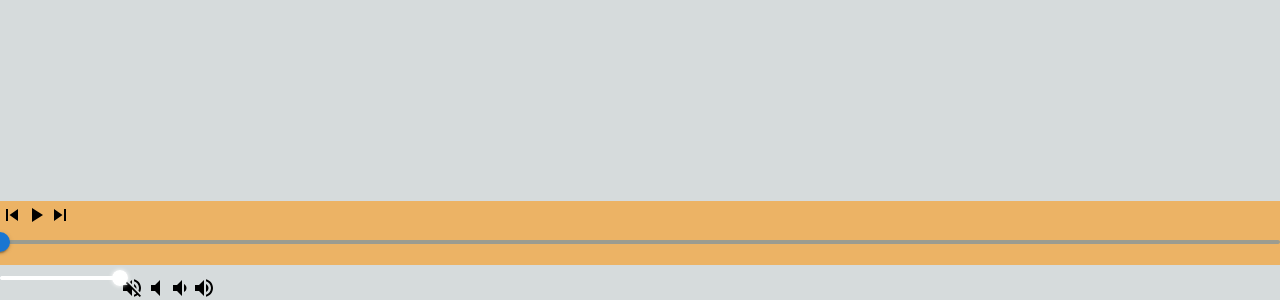
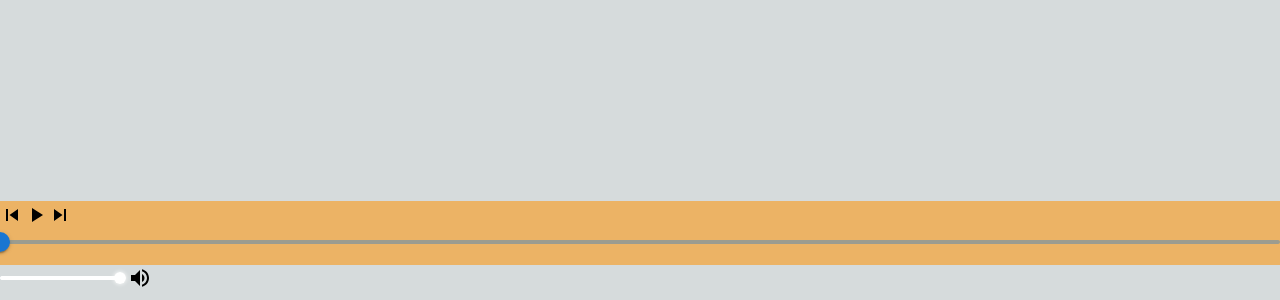
Before and after one commit to rafael-gsr/jazzi, a Next.js app: page / in a window 1280 px wide. Shown: the part 535-835 px from the top of the page. Built offline with nearby package versions, Linux system fonts and the light colour scheme.

Commit message:
feat: finished VolumeControl component

```diff
--- a/src/app/components/ControlBar.tsx/components/VolumeControl/_index.tsx
+++ b/src/app/components/ControlBar.tsx/components/VolumeControl/_index.tsx
@@ -5,29 +5,57 @@ import VolumeDown from "@mui/icons-material/VolumeDown";
 import VolumeUp from "@mui/icons-material/VolumeUp";
 import { Slider } from "@mui/material";
 import * as S from './styles'
-import { ChangeEvent, useState } from "react";
+import { useState } from "react";
 
 const VolumeControl = () => {
   const [volume, setVolume ] = useState<number>(100)
+  const [ muted, setMuted ] = useState<boolean>(false)
 
-  function handleVolumeChange(data: ChangeEvent){
+  function handleVolumeChange(data: any){
     setVolume(data.target.value)
+    console.log(data)
+  }
+
+  function handleSetMuted(){
+    setMuted(!muted)
+  }
+
+  function handleOnMute(muted: boolean, originalVolume: number){
+    if(muted){
+      return 0
+    } else {
+      return originalVolume
+    }
+  }
+
+  function switchVolumeIcon(vol: number, muted: boolean){
+    switch (true){
+      case muted:
+        return <VolumeOff onClick={handleSetMuted} className='icon' />
+      case vol >= 66:
+        return <VolumeUp onClick={handleSetMuted} className='icon' />
+      case vol >= 33:
+        return <VolumeDown onClick={handleSetMuted} className='icon' />
+      case vol === 0:
+        return <VolumeOff onClick={handleSetMuted} className='icon' />
+      default:
+        return <VolumeMute onClick={handleSetMuted} className='icon' />
+    }
   }
 
   return(
-    <>
+    <S.DivPrincipal>
       <Slider
-        value={volume}
+        aria-label="Volume Control"
+        value={handleOnMute(muted,volume)}
+        valueLabelDisplay='auto'
         onChange={handleVolumeChange}
         sx={S.SliderStyle}
         max={100}
       />
 
-      <VolumeOff/>
-      <VolumeMute/>
-      <VolumeDown/>
-      <VolumeUp/>
-    </>
+      {switchVolumeIcon(volume, muted)}
+    </S.DivPrincipal>
   )
 }
 
--- a/src/app/components/ControlBar.tsx/components/VolumeControl/styles.ts
+++ b/src/app/components/ControlBar.tsx/components/VolumeControl/styles.ts
@@ -1,4 +1,5 @@
 import { grayscale } from "@/app/styles/colors";
+import styled from "styled-components";
 
 export const SliderStyle = {
   width: '120px',
@@ -13,8 +14,8 @@ export const SliderStyle = {
 
   // bolinha
   '& .MuiSlider-thumb': {
-    width: 16,
-    height: 16,
+    width: 12,
+    height: 12,
     backgroundColor: `${grayscale[100]}`,
     transition: 'all 0.1s',
 
@@ -26,8 +27,8 @@ export const SliderStyle = {
     // estados de utilização da bolinha
     '&:hover, &.Mui-active': {
       boxShadow: '0 0px 10px white',
-      width: 20,
-      height: 20,
+      width: 18,
+      height: 18,
     },
 
     '&.Mui-focusVisible': {
@@ -35,3 +36,14 @@ export const SliderStyle = {
     }
   }
 }
+
+export const DivPrincipal = styled.div`
+  display: flex;
+  flex-direction: row;
+  align-items: center;
+  width: fit-content;
+
+  .icon{
+    margin-left: 8px
+  }
+`
```
